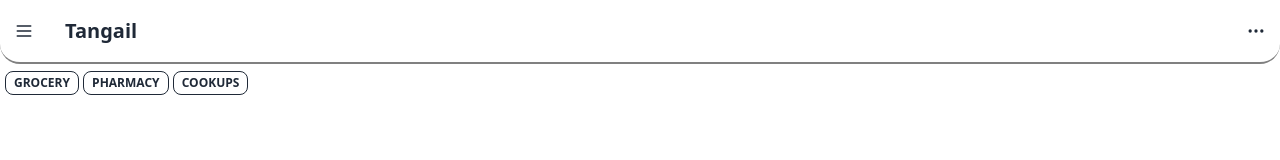
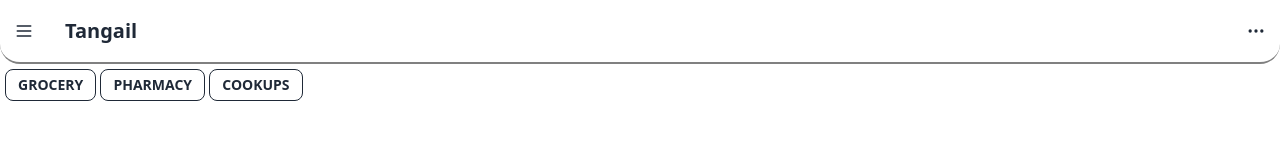
Before and after one commit to aradmirza/needbaz_chaldal_app, a plain HTML site: page index.html in a window 1280 px wide. Drawn offline with nearby package versions, Linux system fonts and the light colour scheme.

Commit message:
change btn size

```diff
--- a/index.html
+++ b/index.html
@@ -33,9 +33,9 @@
 
 
     <section style="margin: 5px;">
-      <button class="btn btn-xs btn-outline hover:bg-accent-focus">Grocery</button>
-      <button class="btn btn-xs btn-outline hover:bg-warning">Pharmacy</button>
-      <button class="btn btn-xs btn-outline hover:bg-error">Cookups</button>
+      <button class="btn btn-sm btn-outline hover:bg-accent-focus">Grocery</button>
+      <button class="btn btn-sm btn-outline hover:bg-warning">Pharmacy</button>
+      <button class="btn btn-sm btn-outline hover:bg-error">Cookups</button>
     </section>
 
 
```
